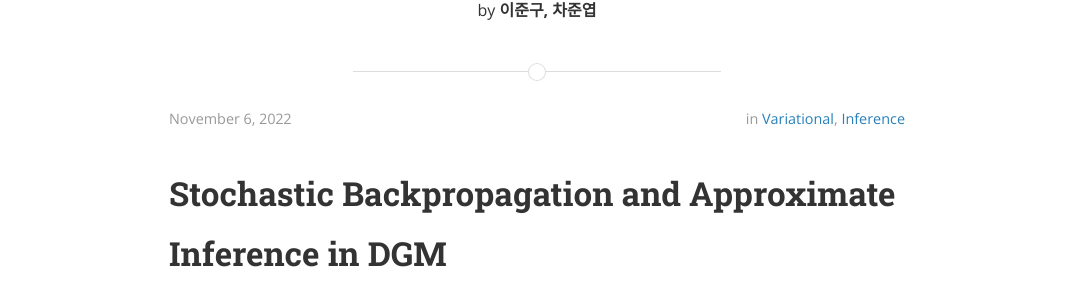
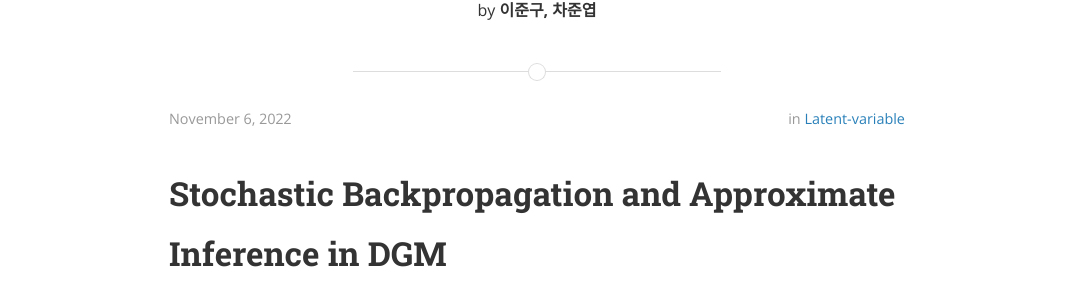
Before and after one commit to deep-generative-models-AIM5036/deep-generative-models-AIM5036.github.io, a Jekyll site: the page built from _posts/2022-11-06-DLGM.md, in a window 1280 px wide and 900 px high. Shown: the part 178-481 px from the top of the window, without its empty margins (103-1177 px from the left). Built offline with Jekyll 4.4.1, drawn with Linux system fonts in a browser that asks for light colours; nearby versions of some CDN libraries; formulas are drawn with MathJax 3.

Commit message:
Update 2022-11-06-DLGM.md
Signed-off-by: juncha1 <117570065+juncha1@users.noreply.github.com>

```diff
--- a/_posts/2022-11-06-DLGM.md
+++ b/_posts/2022-11-06-DLGM.md
@@ -3,7 +3,7 @@ layout: post
 title:  "Stochastic Backpropagation and Approximate Inference in DGM"
 date: "2022-11-06"
 author: "이준구, 차준엽"
-categories: "Variational Inference"
+categories: "Latent-variable"
 use_math: "true"
 ---
 
```
